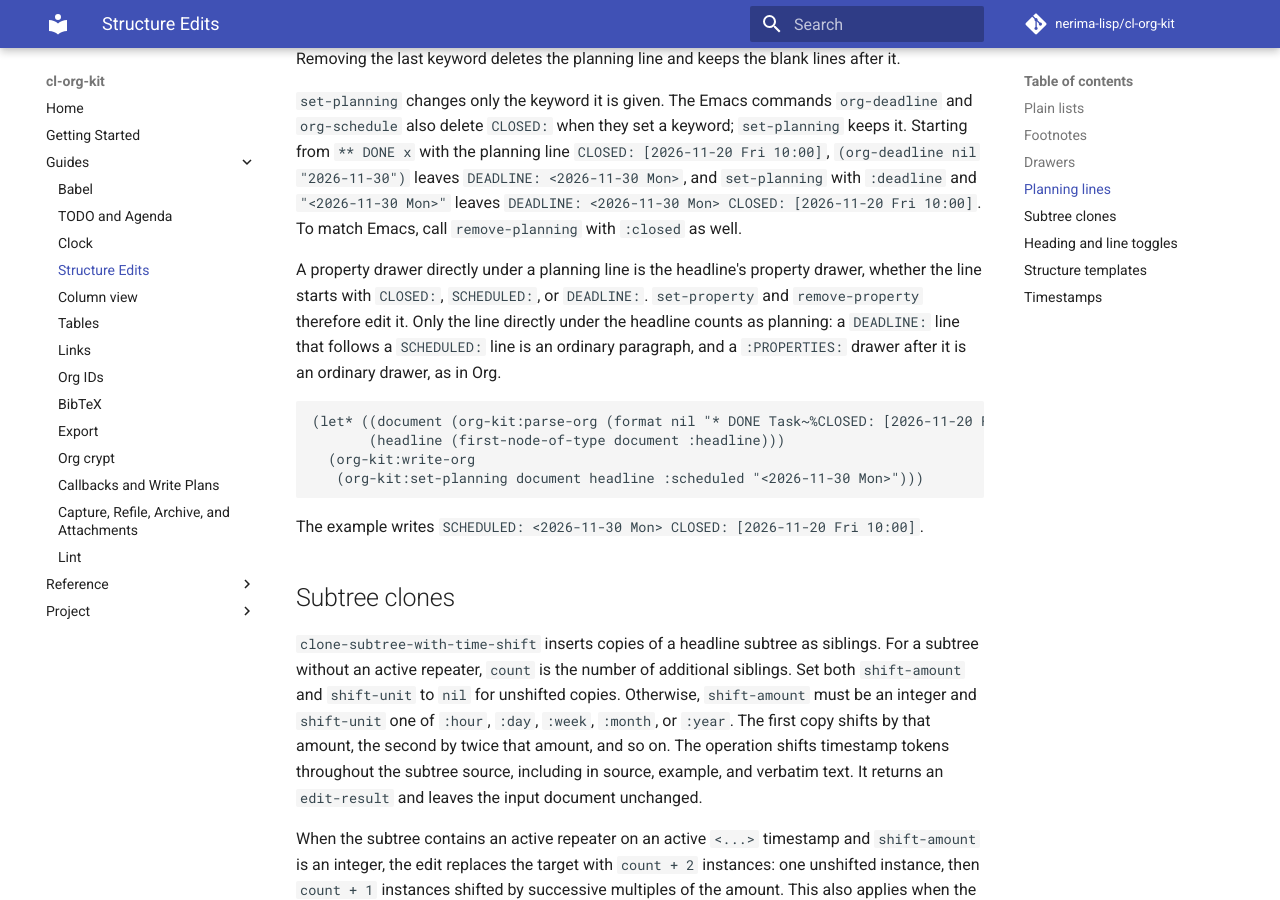
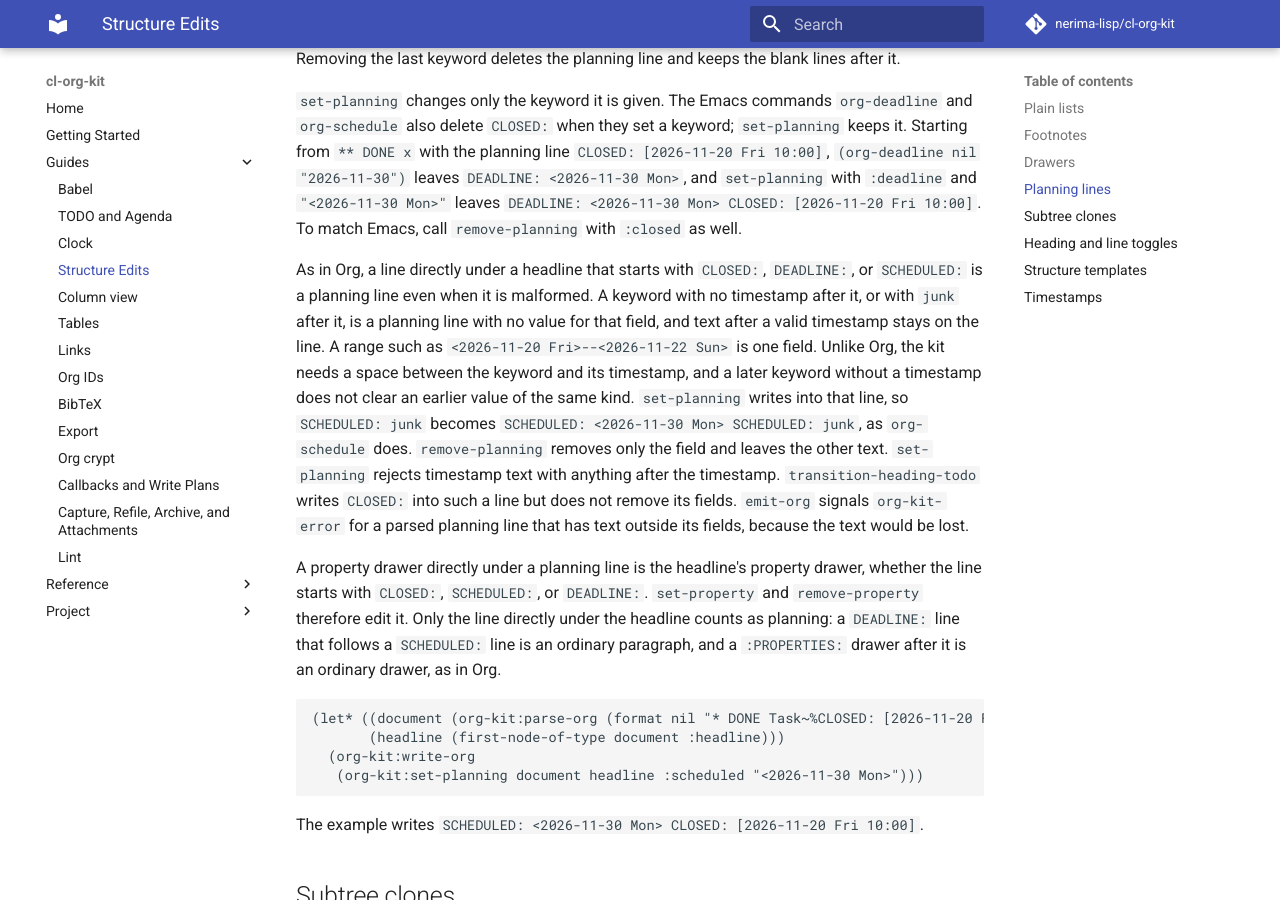
Before and after one commit to nerima-lisp/cl-org-kit, an MkDocs documentation site: the page built from docs/src/guides/structure-edits.md, in a window 1280 px wide and 900 px high, scrolled down 3159 px. Built offline with MkDocs 1.6.1 and Material for MkDocs 9.7.7, drawn with Linux system fonts in a browser that asks for light colours; comment, search, counter and statistics services are not loaded.

Commit message:
fix(planning): read a keyword line as planning even when its fields are malformed
A line under a heading that started with CLOSED:, DEADLINE: or SCHEDULED: was
planning only when every field on it parsed. The property-drawer detector
accepted any such line, so the two disagreed: set-planning on a heading with
`SCHEDULED: junk` followed by a drawer failed with :unexpected-diff, and the
tree differed from org-element, which reads a planning element and a property
drawer.

The reader and the drawer detector now ask one predicate,
reader-planning-line-p. A planning line holds the fields that parse, with
ranges as one field, and a flag for text outside them. set-planning writes into
that line as org-add-planning-info does, remove-planning keeps the other text,
transition-heading-todo leaves its fields alone, and emit-org refuses a line
whose text it would lose.

Add Emacs oracle cases for malformed lines, CLOSED at the end of a line, and
trailing text, and exact-text tests that set-planning keeps CLOSED.

```diff
--- a/docs/src/guides/structure-edits.md
+++ b/docs/src/guides/structure-edits.md
@@ -155,6 +155,21 @@ line `CLOSED: [2026-11-20 Fri 10:00]`, `(org-deadline nil "2026-11-30")` leaves
 `DEADLINE: <2026-11-30 Mon> CLOSED: [2026-11-20 Fri 10:00]`. To match Emacs,
 call `remove-planning` with `:closed` as well.
 
+As in Org, a line directly under a headline that starts with `CLOSED:`,
+`DEADLINE:`, or `SCHEDULED:` is a planning line even when it is malformed. A
+keyword with no timestamp after it, or with `junk` after it, is a planning line
+with no value for that field, and text after a valid timestamp stays on the line.
+A range such as `<2026-11-20 Fri>--<2026-11-22 Sun>` is one field. Unlike Org,
+the kit needs a space between the keyword and its timestamp, and a later keyword
+without a timestamp does not clear an earlier value of the same kind.
+`set-planning` writes into that line, so `SCHEDULED: junk` becomes
+`SCHEDULED: <2026-11-30 Mon> SCHEDULED: junk`, as `org-schedule` does.
+`remove-planning` removes only the field and leaves the other text.
+`set-planning` rejects timestamp text with anything after the timestamp.
+`transition-heading-todo` writes `CLOSED:` into such a line but does not remove
+its fields. `emit-org` signals `org-kit-error` for a parsed planning line that
+has text outside its fields, because the text would be lost.
+
 A property drawer directly under a planning line is the headline's property
 drawer, whether the line starts with `CLOSED:`, `SCHEDULED:`, or `DEADLINE:`.
 `set-property` and `remove-property` therefore edit it. Only the line directly
```
Also changed, not shown: CHANGELOG.md, 13 other files.
